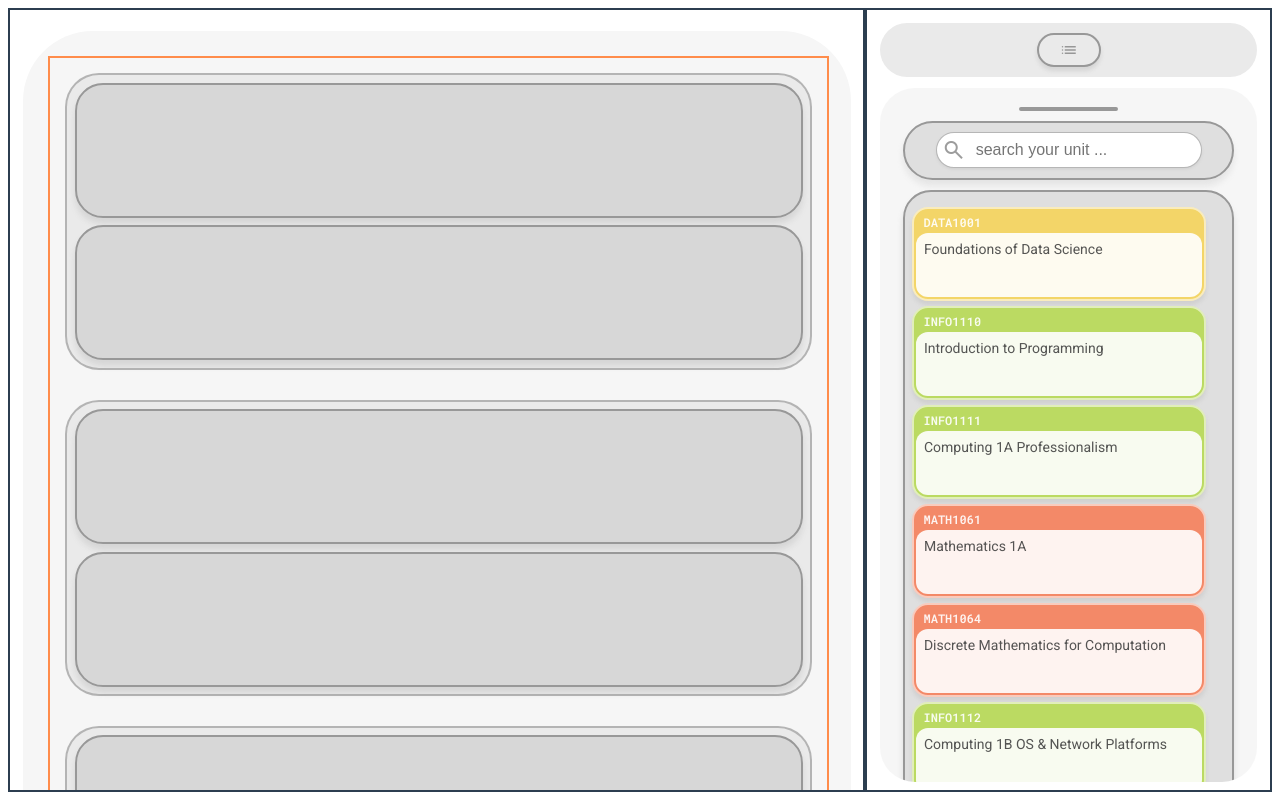
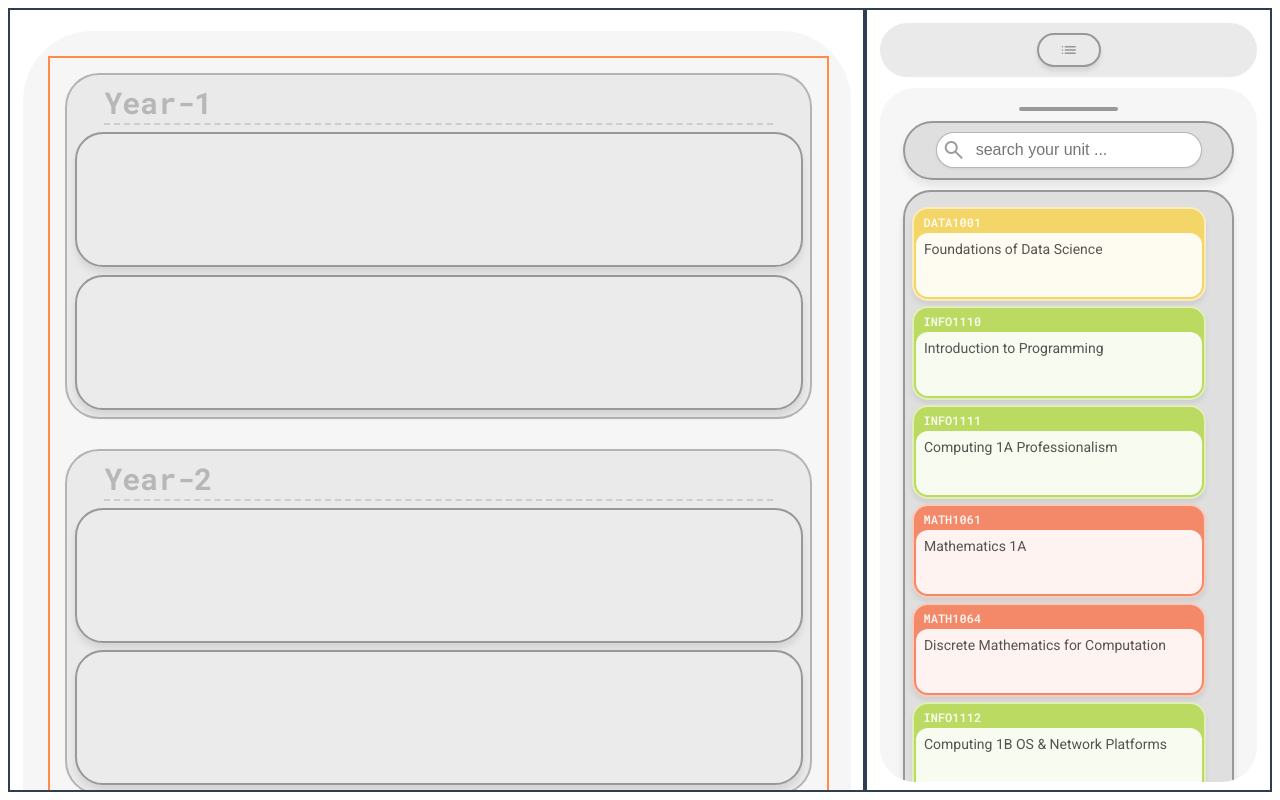
Before and after one commit to Coding-Fest-2024/frontend, a Nuxt app: page / in a window 1280 px wide. Built offline with nearby package versions, Linux system fonts and the light colour scheme; what tdesign-vue-next would draw is missing.

Commit message:
fe update, I need sleep

```diff
--- a/components/semster_board.vue
+++ b/components/semster_board.vue
@@ -2,6 +2,7 @@
     <div class="board">
         <div class="academic-year-container"
             v-for="year in academicYears" :key="`year-${year}`">
+            <div class="sem-tag"> Year-{{ year }} </div>
             <div class="semester-container" v-for="semester in [1, 2]" :key="`year-${year}-semester-${semester}`">
                 <div class="drop-zone-container"
                      @drop="onDrop($event, semester, year)"
@@ -236,6 +237,37 @@ export default defineComponent({
     border: 2px solid #989898a8;
 }
 
+.sem-tag {
+    display: flex;
+    justify-content: start;
+    min-height: 40px;
+    max-height: 40px;
+    padding-top: 0px;
+    padding-left: 0px;
+    padding-right: 0px;
+    padding-bottom: 0px;
+    overflow-x: auto;
+    overflow-y: auto;
+    width: 90%;
+    flex-wrap:nowrap;
+    z-index: -1;
+    /* background-color: #b1b1b156; */
+    border-radius: 10px 10px 0px 0px;
+    margin: 1%;
+    margin-top: 1%;
+    margin-bottom: 1%;
+    margin-left: 5%;
+    /* border: 2px solid #989898; */
+    border-bottom: 2px dashed #9898985b;
+    background-color: none;
+    font-family: "Roboto Mono", system-ui, -apple-system, BlinkMacSystemFont, 'Segoe UI', Roboto, Oxygen, Ubuntu, Cantarell, 'Open Sans', 'Helvetica Neue', sans-serif;
+    font-size: 30px;
+    font-style: normal;
+    font-weight: 700;
+    color: #9898989e;
+    line-height: normal;
+}
+
 
 .drop-zone-container {
     display: flex;
@@ -251,8 +283,8 @@ export default defineComponent({
     overflow-y: auto;
 
     flex-wrap:nowrap;
-
-    background-color: #b1b1b156;
+    z-index: 3;
+    background-color: #ededed9c;
     border-radius: 28px;
     margin: 1%;
     border: 2px solid #989898;
```
